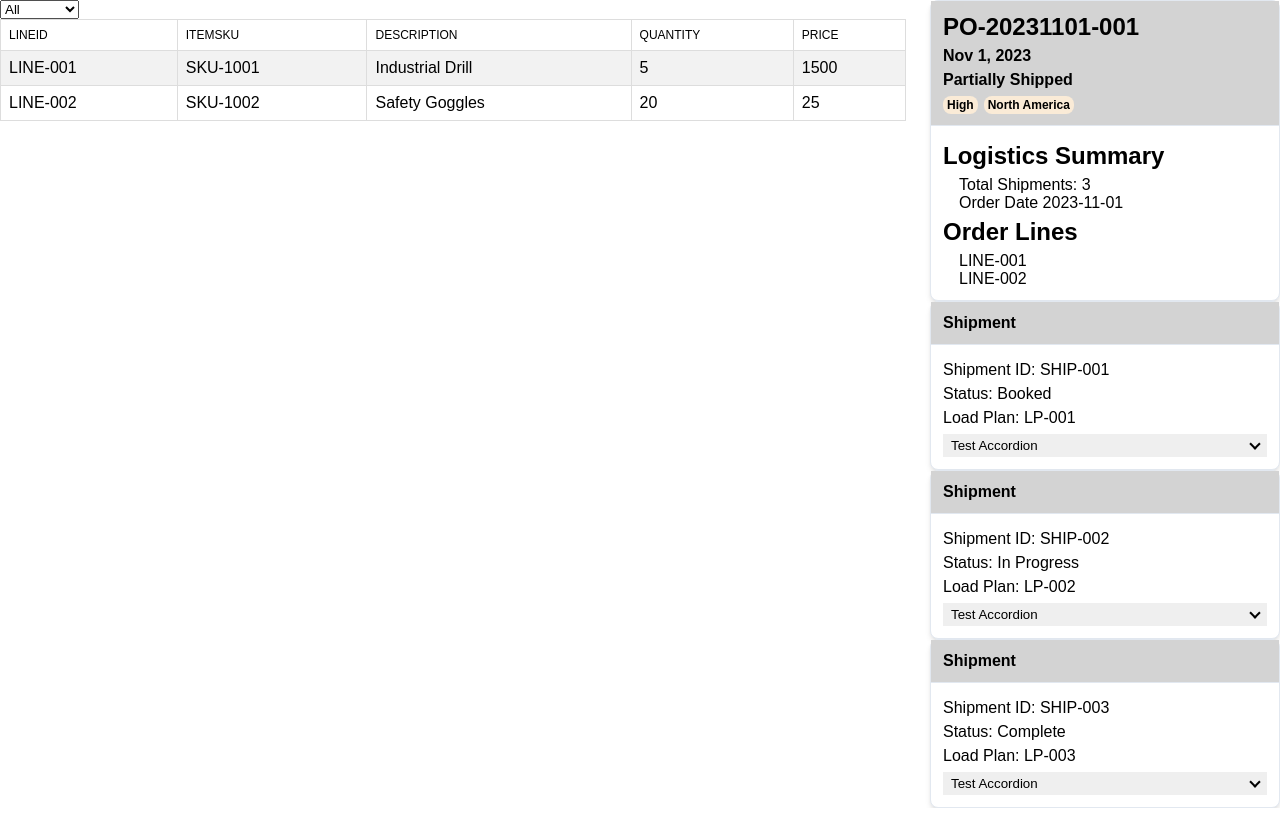
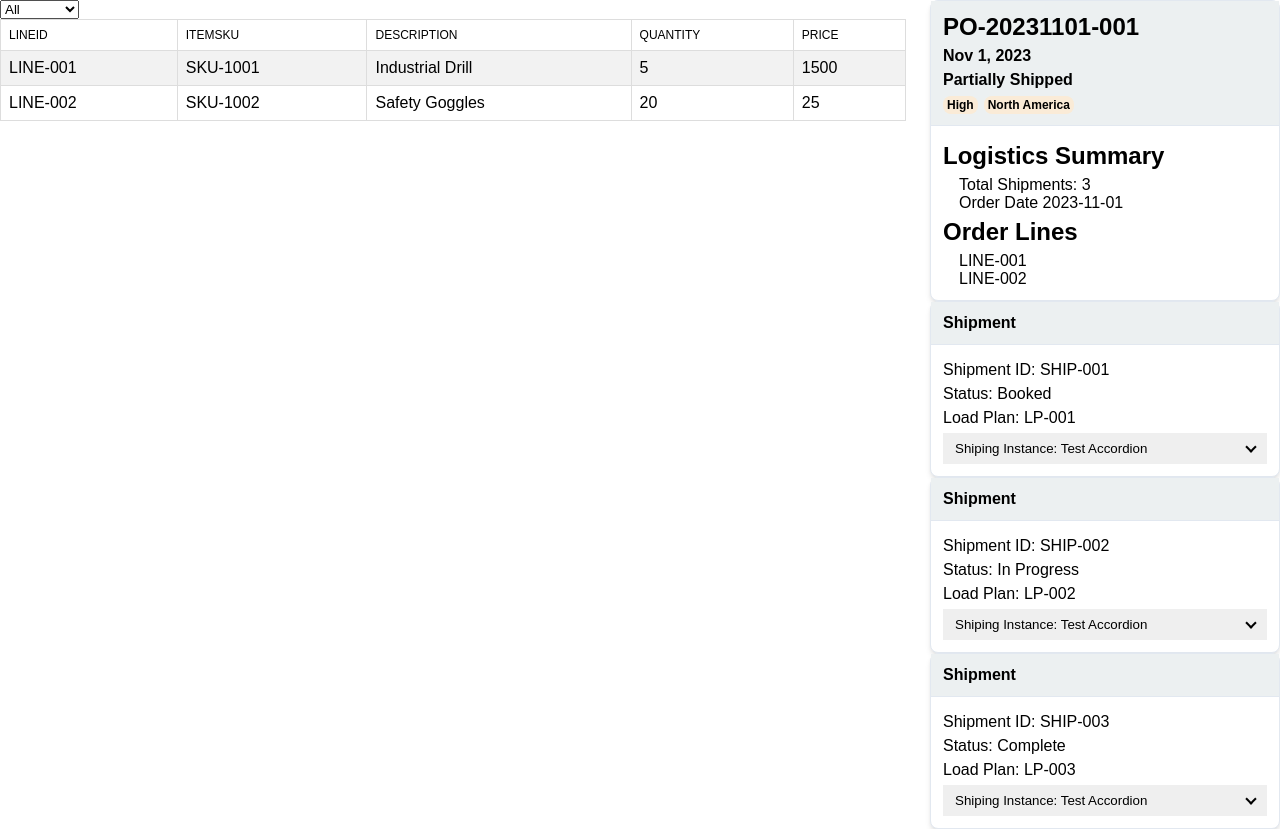
Before and after one commit to jrdnthedev/teknion, an Angular app: page /purchase in a window 1280 px wide. Before the commit the page ends 808 px from the top, so only its background shows below. Built offline with nearby package versions, Linux system fonts and the light colour scheme.

Commit message:
shared component enhancements

```diff
--- a/src/app/shared/components/accordion/accordion.css
+++ b/src/app/shared/components/accordion/accordion.css
@@ -16,7 +16,7 @@
 .accordion-trigger {
   border: none;
   width: 100%;
-  padding: 4px 8px;
+  padding: 8px 12px;
 }
 
 .accordion-wrapper {
@@ -51,7 +51,11 @@
 
 .dot {
   border-radius: 100%;
-  background-color: red;
+  background-color: #991b1b;
   height: 8px;
   width: 8px;
 }
+
+h3 {
+  font-size: 16px;
+}
--- a/src/app/shared/components/accordion/accordion.html
+++ b/src/app/shared/components/accordion/accordion.html
@@ -9,7 +9,7 @@
       (click)="toggle()"
     >
       <span class="accordion-title">
-        <span>{{ name }}</span>
+        <span>Shiping Instance: {{ name }}</span>
         <span class="accordion-indicators">
             @if(isWarning){<span class="dot"></span>}
             <span class="chevron" [ngClass]="isExpanded() ? 'chevron-arrow-up':'chevron-arrow-down'"></span>
--- a/src/app/shared/components/alert-banner/alert-banner.css
+++ b/src/app/shared/components/alert-banner/alert-banner.css
@@ -1,8 +1,11 @@
 .alert-banner {
     display: flex;
+    flex-direction: column;
     padding: 4px;
+    gap: 6px;
     border-radius: 4px;
     border-left: 4px solid;
+    font-size: 14px;
 }
 
 .alert-banner.severity-high {
--- a/src/app/shared/components/alert-banner/alert-banner.html
+++ b/src/app/shared/components/alert-banner/alert-banner.html
@@ -1,3 +1,4 @@
 <div class="alert-banner" [ngClass]="'severity-' + alert.severity.toLowerCase()">
-    <p>{{alert.severity}}</p>
+    <p>Alert: {{alert.alertId}}</p>
+    <p>Severity: {{alert.severity}}</p>
 </div>
--- a/src/app/shared/components/card/card.css
+++ b/src/app/shared/components/card/card.css
@@ -14,14 +14,14 @@
   box-shadow: 0 8px 15px -3px rgba(0, 0, 0, 0.1), 0 4px 6px -2px rgba(0, 0, 0, 0.05);
 }
 
-.card ::ng-deep [card-header] {
+.card .header {
   border-bottom: 1px solid #e2e8f0;
-  background-color: lightgray;
+  background-color: #ecf0f1;
   padding-bottom: 8px;
   font-weight: 600;
   padding: 12px;
 }
 
-.card ::ng-deep [card-body] {
+.card .body {
   padding: 12px;
 }
--- a/src/app/shared/components/card/card.html
+++ b/src/app/shared/components/card/card.html
@@ -1,4 +1,4 @@
 <div class="card">
-    <ng-content select="[card-header]"></ng-content>
-    <ng-content select="[card-body]"></ng-content>
+    <div class="header"><ng-content select="[card-header]"></ng-content></div>
+    <div class="body"><ng-content select="[card-body]"></ng-content></div>
 </div>
```
